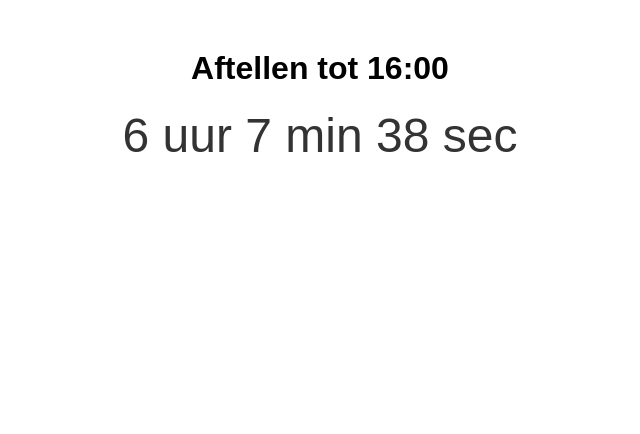
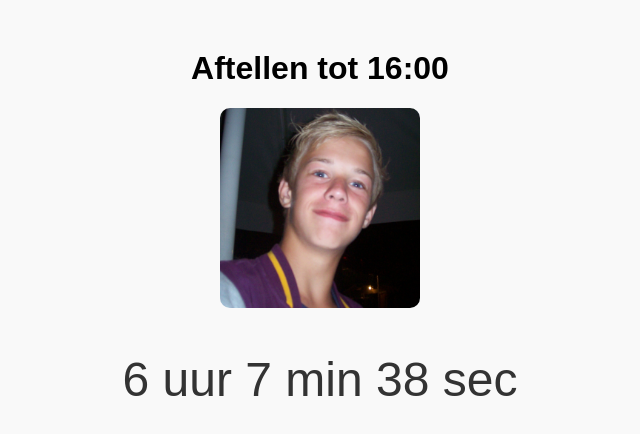
Before and after one commit to JaronErve/bierdrinken, a plain HTML site: page index.html in a window 1280 px wide. Shown: the whole page, without its empty margins (320-960 px from the left). Drawn offline with Linux system fonts and the light colour scheme.

Commit message:
Update index.html

```diff
--- a/index.html
+++ b/index.html
@@ -4,27 +4,47 @@
 <meta charset="UTF-8">
 <title>Aftellen tot 16:00</title>
 <style>
-  body { font-family: Arial, sans-serif; text-align: center; margin-top: 50px; }
-  #countdown { font-size: 48px; color: #333; }
+  body {
+    font-family: Arial, sans-serif;
+    text-align: center;
+    margin-top: 50px;
+    background-color: #f9f9f9;
+  }
+  #countdown {
+    font-size: 48px;
+    color: #333;
+    margin-top: 20px;
+  }
+  img {
+    width: 200px; /* pas grootte aan */
+    height: auto;
+    border-radius: 10px;
+    margin-bottom: 20px;
+  }
 </style>
 </head>
 <body>
 
 <h1>Aftellen tot 16:00</h1>
+
+<!-- Afbeelding -->
+<img src="avatars-000107390450-4ix0lu-t1080x1080.jpg" alt="Roy Schuppert">
+
+<!-- Afteller -->
 <div id="countdown">Laden...</div>
 
 <script>
 function updateCountdown() {
     const now = new Date();
     const target = new Date();
-    target.setHours(16, 0, 0, 0); // zet target op vandaag 16:00
+    target.setHours(16, 0, 0, 0);
 
     if (now > target) {
         document.getElementById('countdown').innerText = "Het is 16:00!";
         return;
     }
 
-    const diff = target - now; // verschil in milliseconden
+    const diff = target - now;
     const hours = Math.floor(diff / (1000 * 60 * 60));
     const minutes = Math.floor((diff % (1000 * 60 * 60)) / (1000 * 60));
     const seconds = Math.floor((diff % (1000 * 60)) / 1000);
@@ -33,9 +53,8 @@ function updateCountdown() {
         hours + " uur " + minutes + " min " + seconds + " sec";
 }
 
-// update elke seconde
 setInterval(updateCountdown, 1000);
-updateCountdown(); // directe eerste update
+updateCountdown();
 </script>
 
 </body>
```
